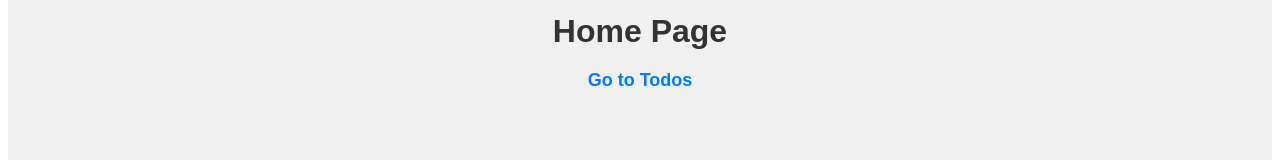
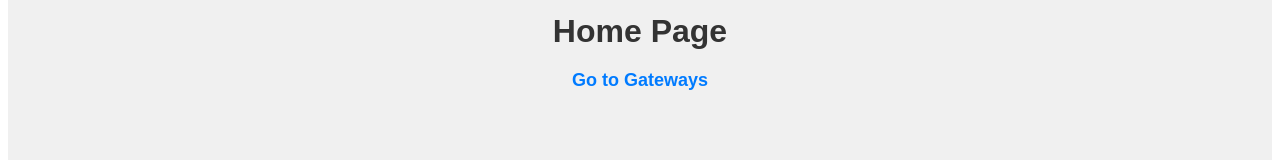
Before and after one commit to AhmedDiaab/gateway-manager-portal, a React (Create React App) app: page / in a window 1280 px wide. Shown: the part 367-527 px from the top of the page. Built offline with nearby package versions, Linux system fonts and the light colour scheme.

Commit message:
refactor(): change url path

```diff
--- a/src/pages/Home/Home.jsx
+++ b/src/pages/Home/Home.jsx
@@ -6,7 +6,7 @@ const HomePage = () => {
   return (
     <div className={styles.container}>
       <h1 className={styles.title}>Home Page</h1>
-      <Link to="/todos" className={styles.link}>Go to Todos</Link>
+      <Link to="/gateways" className={styles.link}>Go to Gateways</Link>
     </div>
   );
 };
```
